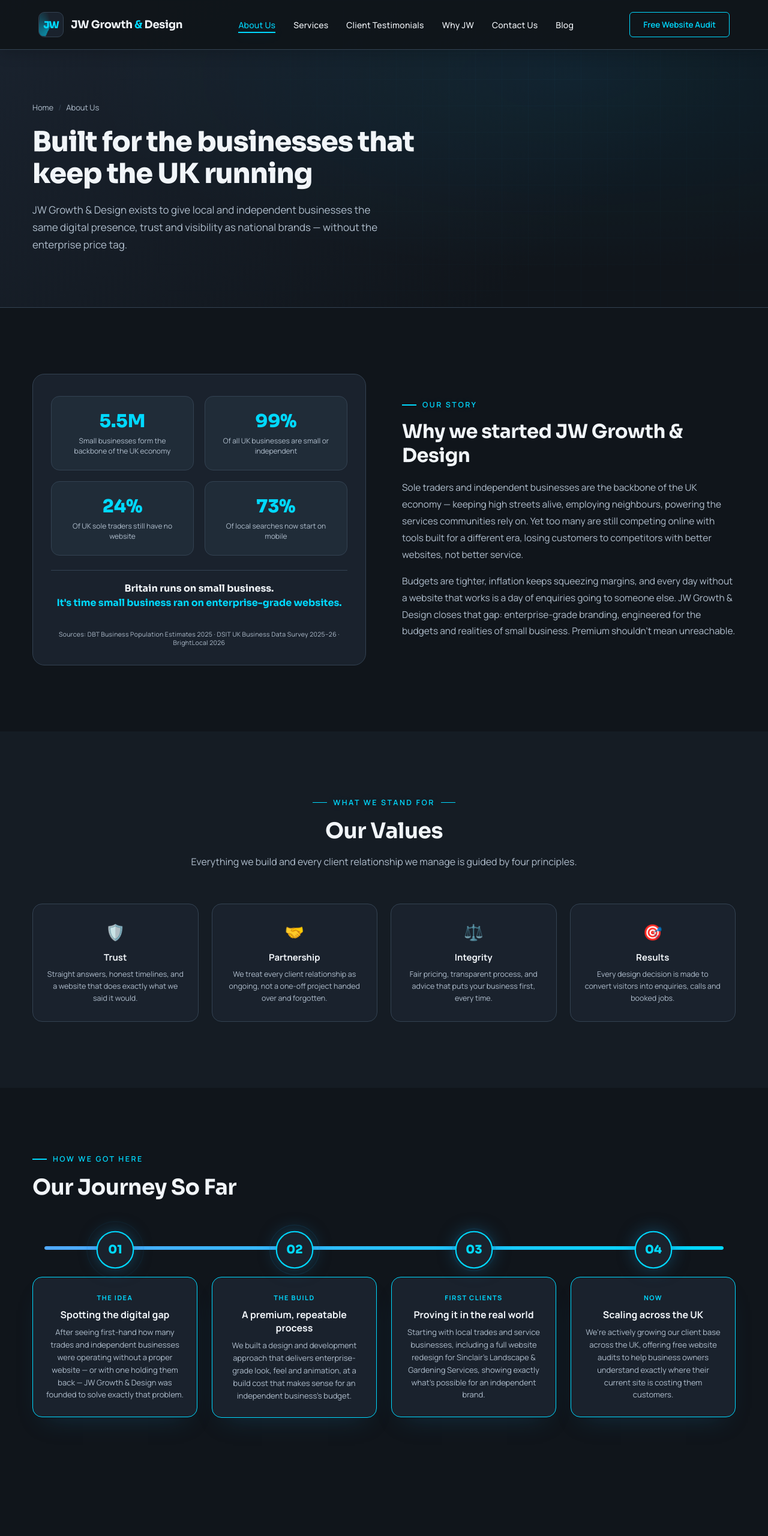
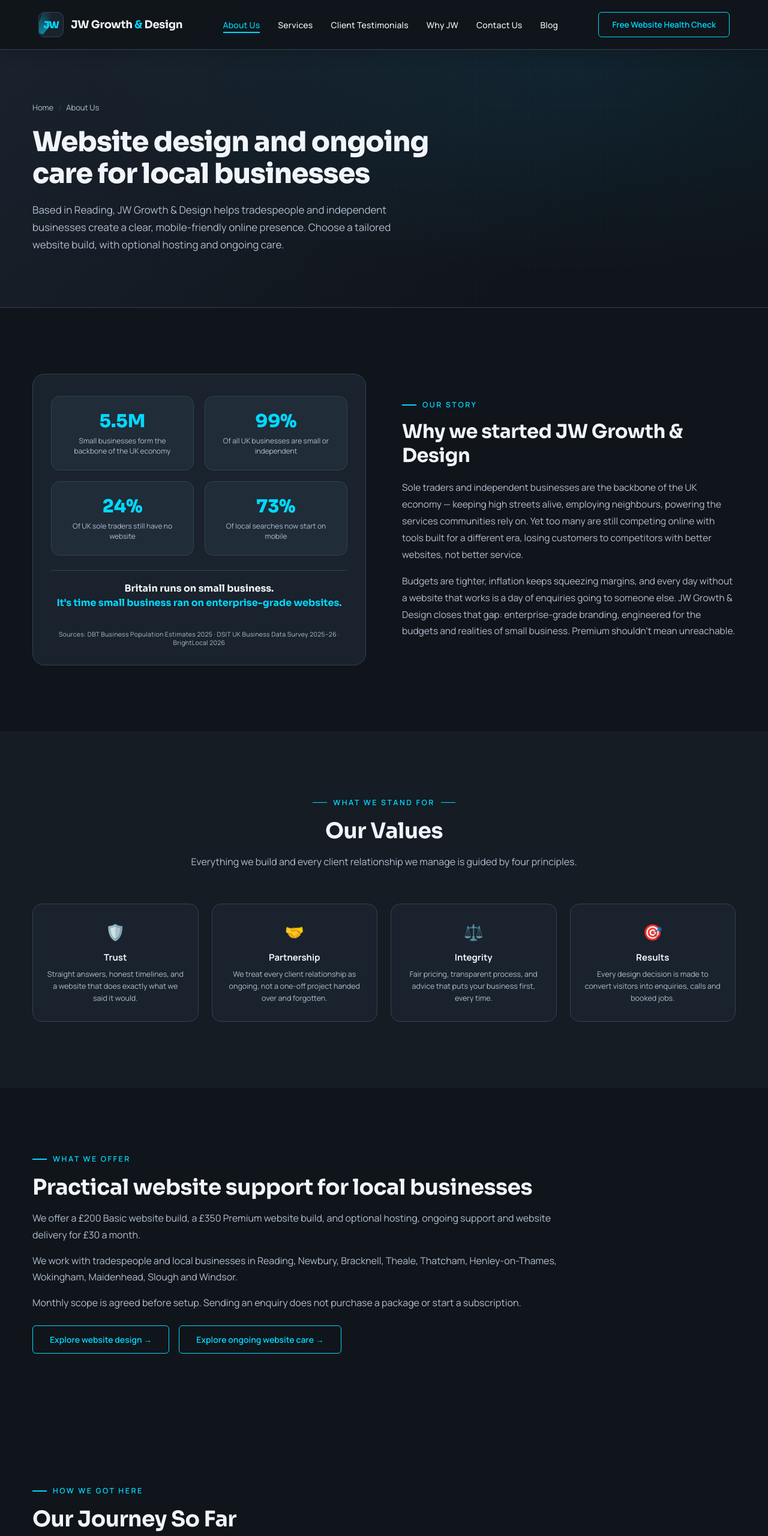
Before and after one commit to JosephWoodbridge1998/JW-Growth-Design-Limited, a plain HTML site: page about.html in a window 1280 px wide. Shown: the top 2560 px of the page at 60% size. Drawn offline with Linux system fonts and the light colour scheme.

Commit message:
Clarify About page Reading website design and ongoing care

```diff
--- a/about.html
+++ b/about.html
@@ -13,7 +13,8 @@
 </script>
 <meta charset="UTF-8">
 <meta name="viewport" content="width=device-width, initial-scale=1.0">
-<title>About Us | JW Growth & Design</title>
+<title>About JW Growth &amp; Design | Website Design in Reading</title>
+<meta name="description" content="Website design and ongoing care for tradespeople and local businesses in Reading and surrounding areas. Meet JW Growth &amp; Design and explore our approach.">
 <link rel="preconnect" href="https://fonts.googleapis.com">
 <link href="https://fonts.googleapis.com/css2?family=Manrope:wght@300;400;500;600;700;800&family=Sora:wght@600;700;800&display=swap" rel="stylesheet">
 <style>
@@ -146,14 +147,14 @@ nav ul{flex-direction:column;align-items:center;gap:26px;}
 <a href="/" class="brand"><div class="mark"><span>JW</span></div><div class="name">JW Growth <em>&</em> Design</div></a>
 <div class="burger" id="burger"><span></span><span></span><span></span></div>
 <nav id="mainNav"><ul><li><a href="/about.html" class="active">About Us</a></li><li><a href="/#services">Services</a></li><li><a href="/clients.html">Clients</a></li><li><a href="/why-jw-growth-design.html">Why JW</a></li><li><a href="/clients.html">See Our Work</a></li><li><a href="/contact-us.html">Contact Us</a></li><li><a href="/blog.html">Blog</a></li></ul></nav>
-<div class="nav-cta"><a href="/#contact" class="btn">Free Website Audit</a></div>
+<div class="nav-cta"><a href="/#contact" class="btn">Free Website Health Check</a></div>
 </header>
 <section class="page-hero">
 <div class="grid-lines"></div>
 <div class="container">
 <div class="breadcrumb reveal"><a href="/">Home</a><span class="sep">/</span>About Us</div>
-<h1 class="reveal">Built for the businesses that keep the UK running</h1>
-<p class="lead reveal">JW Growth &amp; Design exists to give local and independent businesses the same digital presence, trust and visibility as national brands — without the enterprise price tag.</p>
+<h1 class="reveal">Website design and ongoing care for local businesses</h1>
+<p class="lead reveal">Based in Reading, JW Growth &amp; Design helps tradespeople and independent businesses create a clear, mobile-friendly online presence. Choose a tailored website build, with optional hosting and ongoing care.</p>
 </div>
 </section>
 <section class="section">
@@ -187,6 +188,21 @@ nav ul{flex-direction:column;align-items:center;gap:26px;}
 </div>
 </div>
 </section>
+<section class="section" id="about-local-offer" aria-labelledby="about-offer-heading">
+<div class="container">
+<div class="section-head" style="max-width:900px;margin-bottom:0;">
+<div class="section-tag">What We Offer</div>
+<h2 id="about-offer-heading">Practical website support for local businesses</h2>
+<p>We offer a £200 Basic website build, a £350 Premium website build, and optional hosting, ongoing support and website delivery for £30 a month.</p>
+<p>We work with tradespeople and local businesses in Reading, Newbury, Bracknell, Theale, Thatcham, Henley-on-Thames, Wokingham, Maidenhead, Slough and Windsor.</p>
+<p>Monthly scope is agreed before setup. Sending an enquiry does not purchase a package or start a subscription.</p>
+<div style="display:flex;flex-wrap:wrap;gap:16px;margin-top:24px;">
+<a href="/services/website-design.html" class="btn">Explore website design →</a>
+<a href="/services/website-design.html#website-care" class="btn">Explore ongoing website care →</a>
+</div>
+</div>
+</div>
+</section>
 <section class="section">
 <div class="container">
 <div class="section-head"><div class="section-tag">How We Got Here</div><h2>Our Journey So Far</h2></div>
@@ -196,7 +212,7 @@ nav ul{flex-direction:column;align-items:center;gap:26px;}
 <div><div class="roadmap-node-wrap"><div class="roadmap-node" data-step="0">01</div></div><div class="roadmap-card"><div class="roadmap-tag">The Idea</div><h4>Spotting the digital gap</h4><p>After seeing first-hand how many trades and independent businesses were operating without a proper website — or with one holding them back — JW Growth &amp; Design was founded to solve exactly that problem.</p></div></div>
 <div><div class="roadmap-node-wrap"><div class="roadmap-node" data-step="1">02</div></div><div class="roadmap-card"><div class="roadmap-tag">The Build</div><h4>A premium, repeatable process</h4><p>We built a design and development approach that delivers enterprise-grade look, feel and animation, at a build cost that makes sense for an independent business's budget.</p></div></div>
 <div><div class="roadmap-node-wrap"><div class="roadmap-node" data-step="2">03</div></div><div class="roadmap-card"><div class="roadmap-tag">First Clients</div><h4>Proving it in the real world</h4><p>Starting with local trades and service businesses, including a full website redesign for Sinclair's Landscape &amp; Gardening Services, showing exactly what's possible for an independent brand.</p></div></div>
-<div><div class="roadmap-node-wrap"><div class="roadmap-node" data-step="3">04</div></div><div class="roadmap-card"><div class="roadmap-tag">Now</div><h4>Scaling across the UK</h4><p>We're actively growing our client base across the UK, offering free website audits to help business owners understand exactly where their current site is costing them customers.</p></div></div>
+<div><div class="roadmap-node-wrap"><div class="roadmap-node" data-step="3">04</div></div><div class="roadmap-card"><div class="roadmap-tag">Now</div><h4>Scaling across the UK</h4><p>We're actively growing our client base across the UK, offering free Website Health Checks to help business owners understand exactly where their current site is costing them customers.</p></div></div>
 </div>
 </div>
 </div>
@@ -205,17 +221,17 @@ nav ul{flex-direction:column;align-items:center;gap:26px;}
 <div class="container">
 <div class="cta-strip reveal-scale">
 <h2>Ready to see what your website could look like?</h2>
-<p>Get a free, no-obligation audit of your current site and a clear roadmap for improvement.</p>
-<a href="/#contact" class="btn solid">Get Your Free Audit →</a>
+<p>Get a free, no-obligation Website Health Check of your current site and a clear roadmap for improvement.</p>
+<a href="/#contact" class="btn solid">Get Your Free Website Health Check →</a>
 </div>
 </div>
 </section>
 <footer>
 <div class="container footer-grid">
-<div class="footer-brand-block"><div class="brand"><div class="mark"><span>JW</span></div><div class="name">JW Growth <em>&</em> Design</div></div><p>Delivering consultancy and premium web design to support growth for local and independent businesses across the UK.</p></div>
+<div class="footer-brand-block"><div class="brand"><div class="mark"><span>JW</span></div><div class="name">JW Growth <em>&</em> Design</div></div><p>Website design and ongoing care for tradespeople and local businesses in Reading and the surrounding areas.</p></div>
 <div class="footer-col"><h5>Company</h5><ul><li><a href="about.html">About Us</a></li><li><a href="why-jw-growth-design.html">Why JW</a></li><li><a href="clients.html">Clients</a></li></ul></div>
-<div class="footer-col"><h5>Services</h5><ul><li><a href="/#services">Website Design</a></li><li><a href="/clients.html">See Our Work</a></li><li><a href="/#contact">Free Audit</a></li></ul></div>
-<div class="footer-col"><h5>Contact</h5><ul><li><a href="/#contact">Get In Touch</a></li><li><a href="/#contact">Request Audit</a></li></ul></div>
+<div class="footer-col"><h5>Services</h5><ul><li><a href="/services/website-design.html">Website Design</a></li><li><a href="/services/website-design.html#website-care">Ongoing Website Care</a></li><li><a href="/clients.html">See Our Work</a></li><li><a href="/#contact">Free Health Check</a></li></ul></div>
+<div class="footer-col"><h5>Contact</h5><ul><li><a href="/#contact">Get In Touch</a></li><li><a href="/#contact">Request Health Check</a></li></ul></div>
 </div>
 <div class="container footer-bottom"><span>© 2026 JW Growth &amp; Design. All rights reserved.</span><span>Enterprise visibility, independent pricing.</span></div>
 <p style="max-width:1180px;margin:14px auto 0;padding:0 24px;font-size:12px"><a href="/privacy.html" style="text-decoration:underline">Privacy &amp; cookies</a></p></footer>
```
